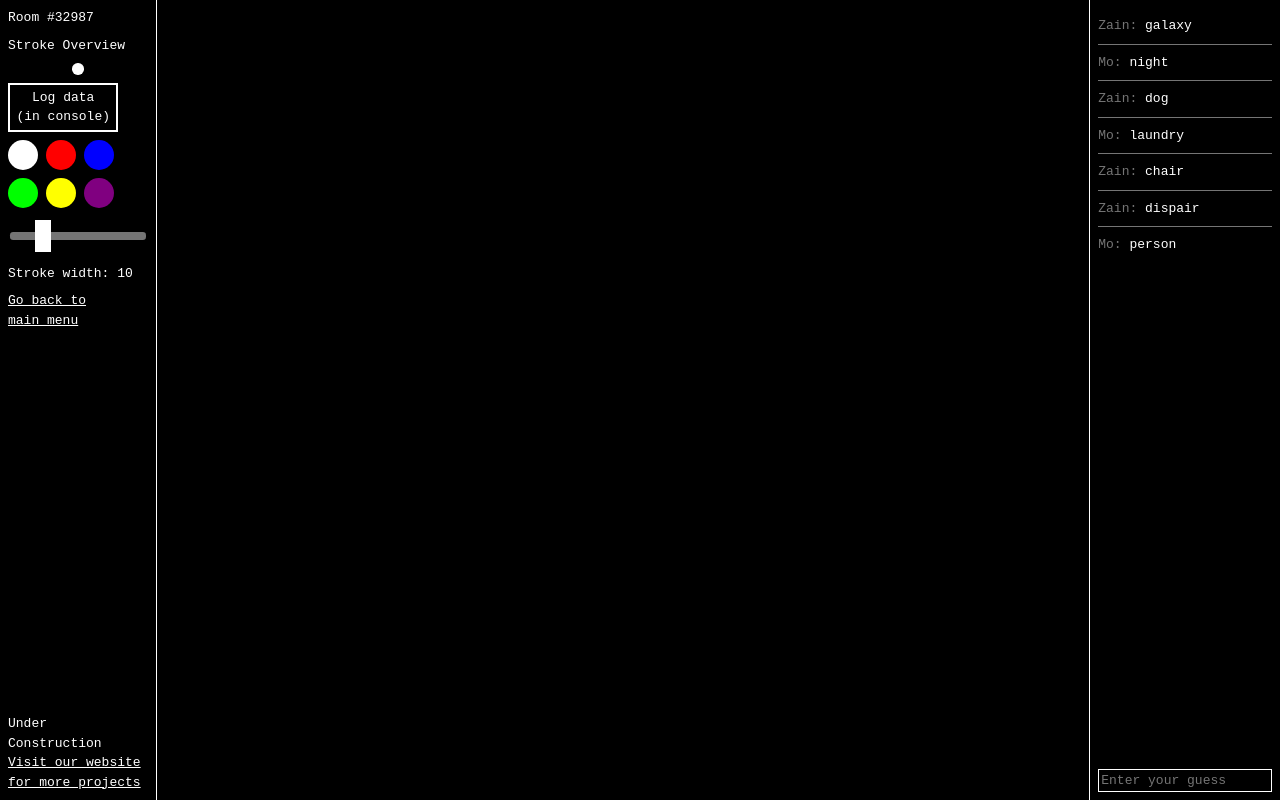
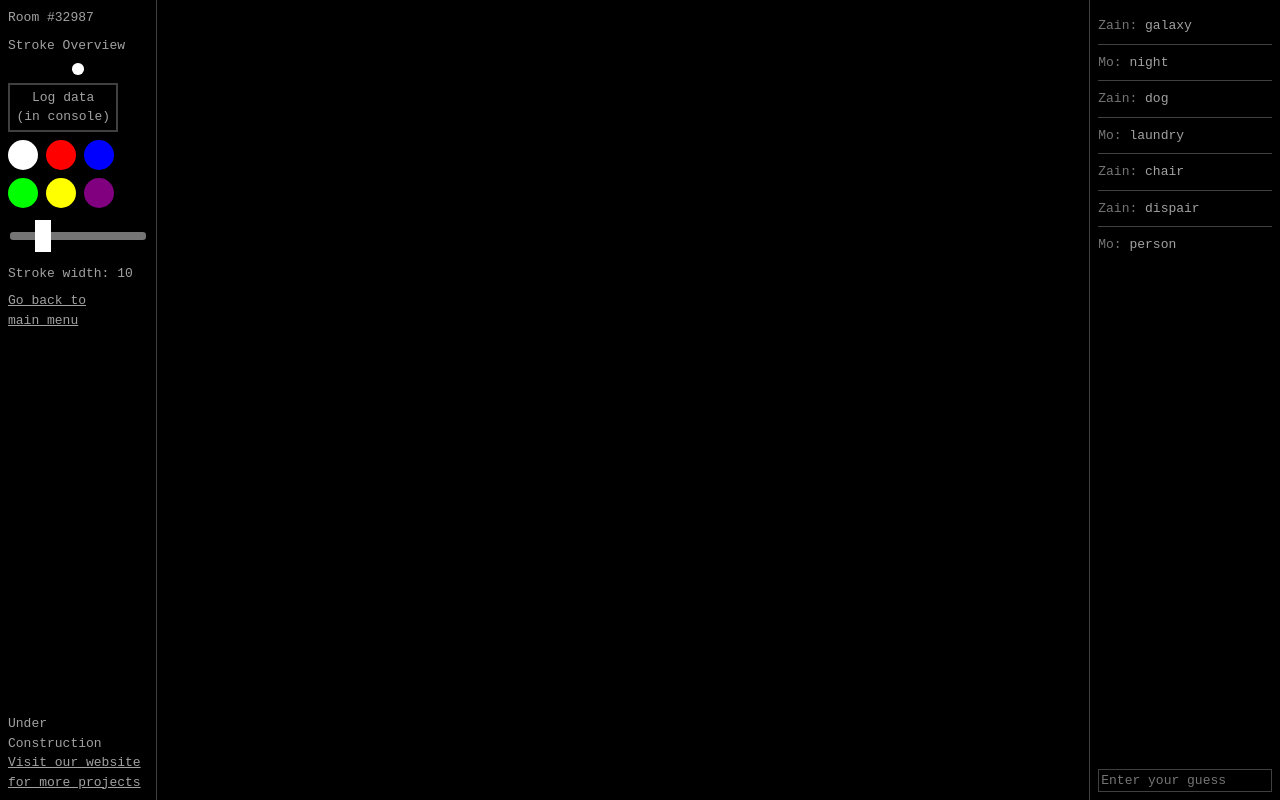
Before and after one commit to PROMCz11/Canvas-Scribble-App, a SvelteKit app: page /room in a window 1280 px wide. Built offline with nearby package versions, Linux system fonts and the light colour scheme.

Commit message:
Appearance updates; turning pure white into gray to be easier on the eyes

```diff
--- a/src/global.css
+++ b/src/global.css
@@ -61,15 +61,15 @@ select {
 
 body {
     background-color: black;
-    color: white;
+    color: #a1a1a1;
     font-family: monospace;
 }
 
 button {
-    border: 2px solid white;
+    border: 2px solid #a1a1a166;
     background-color: transparent;
     padding: .2rem .4rem;
-    color: white;
+    color: #a1a1a1;
     transition: all 50ms ease-in-out;
     cursor: pointer;
 }
@@ -80,7 +80,7 @@ button:active {
 }
 
 a {
-    color: white;
+    color: #a1a1a1;
 }
 
 input[type="range"] {
@@ -124,6 +124,6 @@ input[type="range"]::-moz-range-thumb {
 
 input[type="text"] {
     background-color: black;
-    border: 1px solid white;
-    color: white;
+    border: 1px solid #a1a1a166;
+    color: #a1a1a1;
 }
--- a/src/lib/components/Chat.svelte
+++ b/src/lib/components/Chat.svelte
@@ -37,7 +37,7 @@
         max-height: 100vh;
         max-height: 100svh;
         overflow: auto;
-        border-left: 1px solid white;
+        border-left: 1px solid #a1a1a166;
 
         display: flex;
         flex-direction: column;
@@ -58,6 +58,6 @@
     }
 
     .message:not(.message:last-of-type) {
-        border-bottom: 1px solid #757575;
+        border-bottom: 1px solid #a1a1a166;
     }
 </style>
--- a/src/lib/components/ControlPanel.svelte
+++ b/src/lib/components/ControlPanel.svelte
@@ -60,7 +60,7 @@
         display: flex;
         gap: .5rem;
         flex-direction: column;
-        border-right: 1px solid white;
+        border-right: 1px solid #a1a1a166;
         position: relative;
     }
 
@@ -116,7 +116,7 @@
             flex-direction: row;
             flex-wrap: wrap;
             border: 0;
-            border-bottom: 1px solid white;
+            border-bottom: 1px solid #a1a1a166;
         }
     }
 </style>
```
